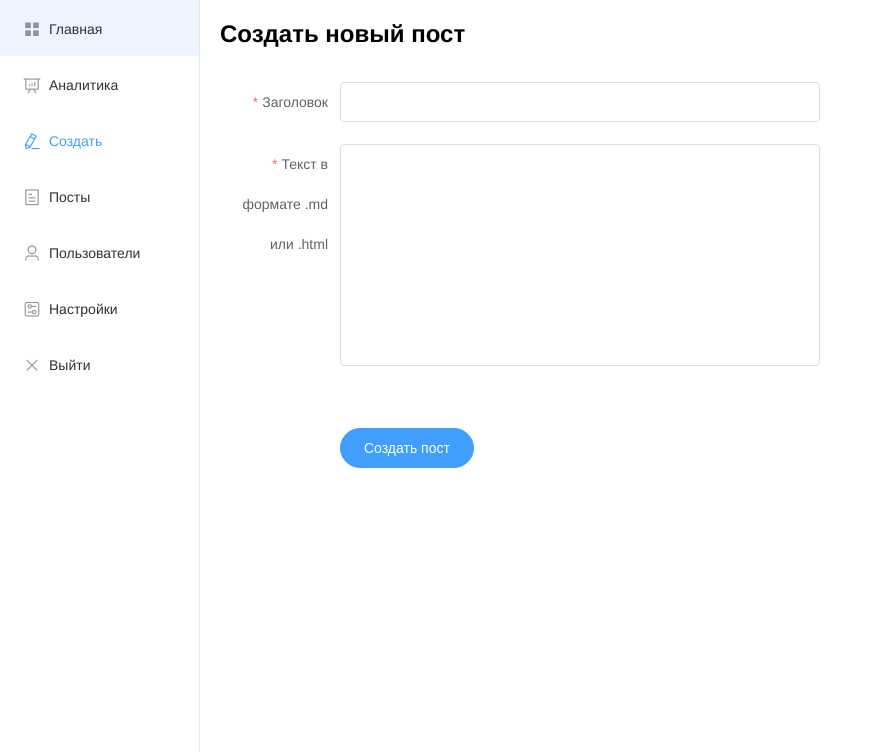
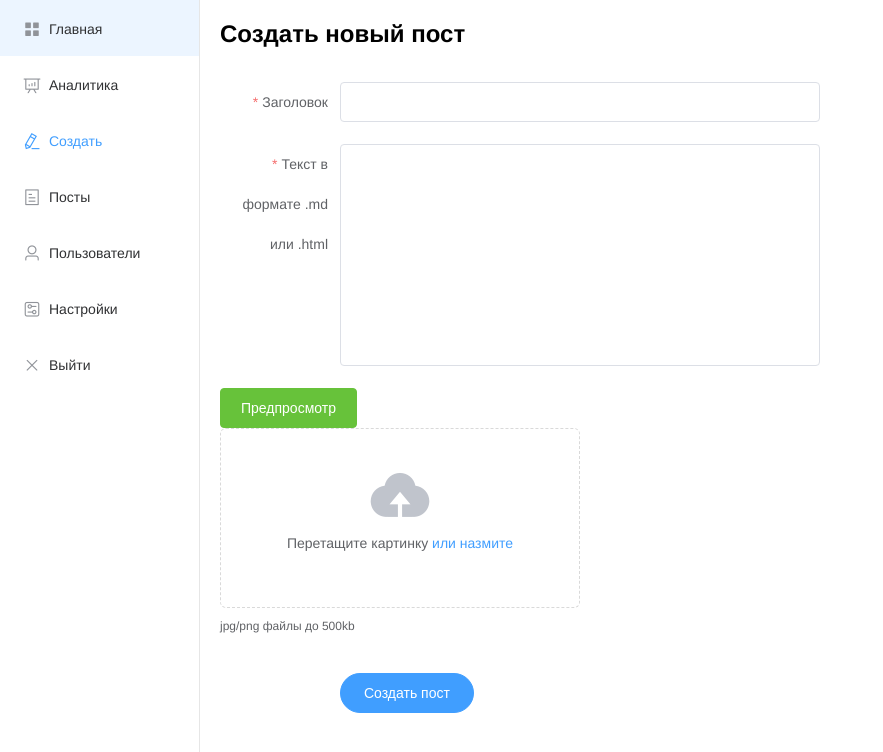
Before and after one commit to aronbergman/nuxt-node-blog, a Nuxt app: page /admin/create in a window 1280 px wide. Shown: the top 752 px of the page, without its empty margins (0-883 px from the left). Built offline with nearby package versions, Linux system fonts and the light colour scheme; no server answers.

Commit message:
Markdown and image for post create template

```diff
--- a/package.json
+++ b/package.json
@@ -16,7 +16,8 @@
     "cross-env": "^5.2.0",
     "element-ui": "^2.4.11",
     "express": "^4.16.4",
-    "nuxt": "^2.0.0"
+    "nuxt": "^2.0.0",
+    "vue-markdown": "^2.2.4"
   },
   "devDependencies": {
     "@nuxtjs/eslint-config": "^1.0.1",
--- a/pages/admin/create.vue
+++ b/pages/admin/create.vue
@@ -14,8 +14,31 @@
     </el-form-item>
 
     <el-form-item label="Текст в формате .md или .html" prop="text">
-      <el-input v-model.trim="controls.text" type="textarea" resize="none" :rows="10" />
+      <el-input v-model="controls.text" type="textarea" resize="none" :rows="10" />
     </el-form-item>
+
+    <el-button class="mb" type="success" @click="previewDialog = true">Предпросмотр</el-button>
+
+    <el-dialog title="Предпросмотр" :visible.sync="previewDialog">
+      <div :key="controls.text">
+        <vue-markdown>{{controls.text}}</vue-markdown>
+      </div>
+    </el-dialog>
+
+    <el-upload
+      :on-change="handleImageChange"
+      :auto-upload="false"
+      ref="upload"
+      drag
+      action="https://jsonplaceholder.typicode.com/posts/"
+    >
+      <i class="el-icon-upload"></i>
+      <div class="el-upload__text">
+        Перетащите картинку
+        <em>или назмите</em>
+      </div>
+      <div class="el-upload__tip" slot="tip">jpg/png файлы до 500kb</div>
+    </el-upload>
 
     <el-form-item>
       <br />
@@ -37,6 +60,7 @@ export default {
   data() {
     return {
       loading: false,
+      previewDialog: false,
       controls: {
         text: "",
         title: ""
@@ -46,29 +70,38 @@ export default {
         title: [
           { required: true, message: "Введите заголовок", trigger: "blur" }
         ]
-      }
+      },
+      image: null
     };
   },
   methods: {
+    handleImageChange(file, fileList) {
+      this.image = file.raw;
+    },
     onSubmit() {
       this.$refs.form.validate(async valid => {
-        if (valid) {
+        if (valid && this.image) {
           this.loading = true;
 
           const formData = {
             title: this.controls.title,
-            text: this.controls.text
+            text: this.controls.text,
+            image: this.image
           };
           try {
             await this.$store.dispatch("post/create", formData);
             this.$message.success("Пост создан!");
             this.controls.text = "";
             this.controls.title = "";
+            this.image = null;
+            this.$refs.upload.clearFiles();
             this.loading = false;
           } catch (e) {
             this.loading = false;
             console.log(e);
           }
+        } else {
+          this.$message.warning("Не все поля былы заполнены корректно");
         }
       });
     }
--- a/plugins/globals.js
+++ b/plugins/globals.js
@@ -1,5 +1,7 @@
 import Vue from 'vue'
+import VueMarkdown from 'vue-markdown'
 import Element from 'element-ui'
 import locale from 'element-ui/lib/locale/lang/ru-RU'
 
 Vue.use(Element, { locale })
+Vue.component('vue-markdown', VueMarkdown)
--- a/store/post.js
+++ b/store/post.js
@@ -25,11 +25,23 @@ export const actions = {
     })
   },
 
-  async create({ }, { title, text }) {
-    return await new Promise((resolve) => {
-      setTimeout(() => {
-        resolve(console.log(title, text))
-      }, 1000)
-    })
+  async create({ commit }, { title, text, image }) {
+    try {
+      const fd = new FormData()
+
+      fd.append('title', title)
+      fd.append('text', text)
+      fd.append('image', image, image.name);
+
+      return await new Promise(resolve => {
+        setTimeout(() => {
+          resolve();
+          // axios
+        }, 1000)
+      })
+    } catch (e) {
+      commit('setError', e, { root: true });
+      throw e
+    }
   }
 }
```
Also changed, not shown: 1 other file (tests, documents, lock files or other folders).
